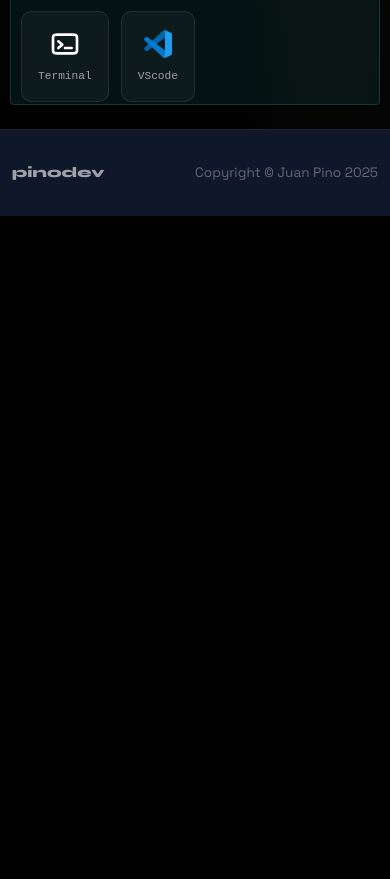
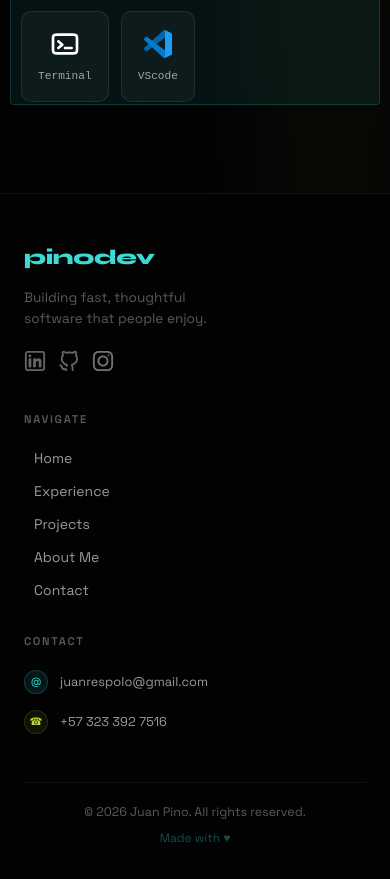
Before and after one commit to MonkeyDPino/pinodev, a React (Vite) app: page / in a window 390 px wide. Shown: the part 5880-6759 px from the top of the page. Before the commit the page ends 6096 px from the top, so only its background shows below. Built offline with nearby package versions, Linux system fonts and the light colour scheme.

Commit message:
design: three-column footer with brand, quick links, and contact info

```diff
--- a/src/components/Footer/Footer.scss
+++ b/src/components/Footer/Footer.scss
@@ -1,28 +1,182 @@
 @use "../../styles/variables.scss" as *;
 
 .footer {
-  background-color: $surface-1;
+  background: rgb(2, 2, 3);
   border-top: 1px solid $border-subtle;
-  padding: $space-8 0;
+  margin-top: $space-16;
+  position: relative;
+  z-index: 1;
+}
 
-  .footer__content {
-    margin: 0 auto;
-    max-width: $max-width-header;
-    padding: 0 $space-3;
-    display: flex;
-    align-items: center;
+.footer__content {
+  margin: 0 auto;
+  max-width: $max-width-header;
+  padding: $space-12 $space-6 0;
+}
 
-    .nick {
-      width: 50%;
-      color: $text-secondary;
-      font-size: 0.9rem;
+.footer__grid {
+  display: grid;
+  grid-template-columns: 1.4fr 1fr 1fr;
+  gap: $space-12;
+  padding-bottom: $space-12;
+
+  @media (max-width: 768px) {
+    grid-template-columns: 1fr;
+    gap: $space-8;
+  }
+}
+
+// Column 1: Brand
+.footer__logo {
+  display: block;
+  font-family: 'Syne', sans-serif;
+  font-weight: 900;
+  font-size: 1.3rem;
+  color: $secondary-color;
+  letter-spacing: -0.02em;
+  margin-bottom: $space-3;
+}
+
+.footer__tagline {
+  color: $text-muted;
+  font-size: 0.85rem;
+  line-height: 1.6;
+  margin-bottom: $space-5;
+  max-width: 220px;
+}
+
+.footer__socials {
+  display: flex;
+  gap: $space-3;
+}
+
+.footer__social-icon {
+  opacity: 0.45;
+  transition: opacity 0.2s, transform 0.2s;
+
+  img {
+    width: 22px;
+    height: 22px;
+  }
+
+  &:hover {
+    opacity: 1;
+    transform: translateY(-2px);
+  }
+}
+
+// Column labels
+.footer__col-title {
+  display: block;
+  color: $text-muted;
+  font-size: 0.7rem;
+  font-weight: 600;
+  letter-spacing: 0.15em;
+  text-transform: uppercase;
+  margin-bottom: $space-5;
+}
+
+// Column 2: Quick links
+.footer__nav {
+  display: flex;
+  flex-direction: column;
+  gap: $space-3;
+
+  a {
+    color: $text-secondary;
+    font-size: 0.875rem;
+    text-decoration: none;
+    transition: color 0.2s, padding-left 0.2s;
+
+    &::before {
+      content: '› ';
+      color: $secondary-color;
+      opacity: 0;
+      transition: opacity 0.2s;
     }
 
-    .copy {
-      width: 50%;
-      text-align: end;
-      color: $text-muted;
-      font-size: 0.85rem;
+    &:hover {
+      color: $text-primary;
+
+      &::before {
+        opacity: 1;
+      }
     }
   }
 }
+
+// Column 3: Contact
+.footer__contact-list {
+  list-style: none;
+  padding: 0;
+  margin: 0;
+  display: flex;
+  flex-direction: column;
+  gap: $space-4;
+
+  li {
+    display: flex;
+    align-items: center;
+    gap: $space-3;
+  }
+
+  a {
+    color: $text-secondary;
+    font-size: 0.8rem;
+    text-decoration: none;
+    transition: color 0.2s;
+    word-break: break-all;
+
+    &:hover {
+      color: $text-primary;
+    }
+  }
+}
+
+.footer__contact-icon {
+  width: 24px;
+  height: 24px;
+  border-radius: 50%;
+  display: flex;
+  align-items: center;
+  justify-content: center;
+  font-size: 0.65rem;
+  flex-shrink: 0;
+
+  &--teal {
+    background: rgba(59, 218, 212, 0.10);
+    border: 1px solid rgba(59, 218, 212, 0.20);
+    color: $secondary-color;
+  }
+
+  &--lime {
+    background: rgba(187, 216, 58, 0.08);
+    border: 1px solid rgba(187, 216, 58, 0.15);
+    color: $third-color;
+  }
+}
+
+// Bottom bar
+.footer__bottom {
+  border-top: 1px solid $border-subtle;
+  padding: $space-5 0 $space-8;
+  display: flex;
+  justify-content: space-between;
+  align-items: center;
+
+  span {
+    color: $text-muted;
+    font-size: 0.78rem;
+  }
+
+  .footer__made-with {
+    color: rgba(59, 218, 212, 0.35);
+    font-size: 0.75rem;
+  }
+
+  @media (max-width: 480px) {
+    flex-direction: column;
+    gap: $space-2;
+    text-align: center;
+  }
+}
--- a/src/components/Footer/Footer.tsx
+++ b/src/components/Footer/Footer.tsx
@@ -1,11 +1,85 @@
 import "./Footer.scss";
+import { svgsConstants } from "../../constants/svgs";
 
 export default function Footer() {
   return (
     <footer className="footer">
       <div className="footer__content">
-        <div className="nick nickname">pinodev</div>
-        <div className="copy">Copyright © Juan Pino 2025</div>
+        <div className="footer__grid">
+
+          {/* Column 1: Brand */}
+          <div className="footer__brand">
+            <span className="footer__logo">pinodev</span>
+            <p className="footer__tagline">
+              Building fast, thoughtful software that people enjoy.
+            </p>
+            <div className="footer__socials">
+              <a
+                href="https://www.linkedin.com/in/juan-pino-vidal"
+                target="_blank"
+                rel="noreferrer"
+                className="footer__social-icon"
+                aria-label="LinkedIn"
+              >
+                <img src={svgsConstants.linkedin} alt="LinkedIn" />
+              </a>
+              <a
+                href="https://github.com/MonkeyDPino"
+                target="_blank"
+                rel="noreferrer"
+                className="footer__social-icon"
+                aria-label="GitHub"
+              >
+                <img src={svgsConstants.github} alt="GitHub" />
+              </a>
+              <a
+                href="https://www.instagram.com/juan.pino.02"
+                target="_blank"
+                rel="noreferrer"
+                className="footer__social-icon"
+                aria-label="Instagram"
+              >
+                <img src={svgsConstants.instagram} alt="Instagram" />
+              </a>
+            </div>
+          </div>
+
+          {/* Column 2: Quick Links */}
+          <div className="footer__links">
+            <span className="footer__col-title">Navigate</span>
+            <nav className="footer__nav">
+              <a href="#home">Home</a>
+              <a href="#experience">Experience</a>
+              <a href="#projects">Projects</a>
+              <a href="#about_me">About Me</a>
+              <a href="#contact">Contact</a>
+            </nav>
+          </div>
+
+          {/* Column 3: Contact */}
+          <div className="footer__contact">
+            <span className="footer__col-title">Contact</span>
+            <ul className="footer__contact-list">
+              <li>
+                <span className="footer__contact-icon footer__contact-icon--teal">@</span>
+                <a href="mailto:juanrespolo@gmail.com">juanrespolo@gmail.com</a>
+              </li>
+              <li>
+                <span className="footer__contact-icon footer__contact-icon--lime">☎</span>
+                <a href="https://wa.me/573233927516" target="_blank" rel="noreferrer">
+                  +57 323 392 7516
+                </a>
+              </li>
+            </ul>
+          </div>
+
+        </div>
+
+        {/* Bottom bar */}
+        <div className="footer__bottom">
+          <span>© 2026 Juan Pino. All rights reserved.</span>
+          <span className="footer__made-with">Made with ♥</span>
+        </div>
       </div>
     </footer>
   );
```
